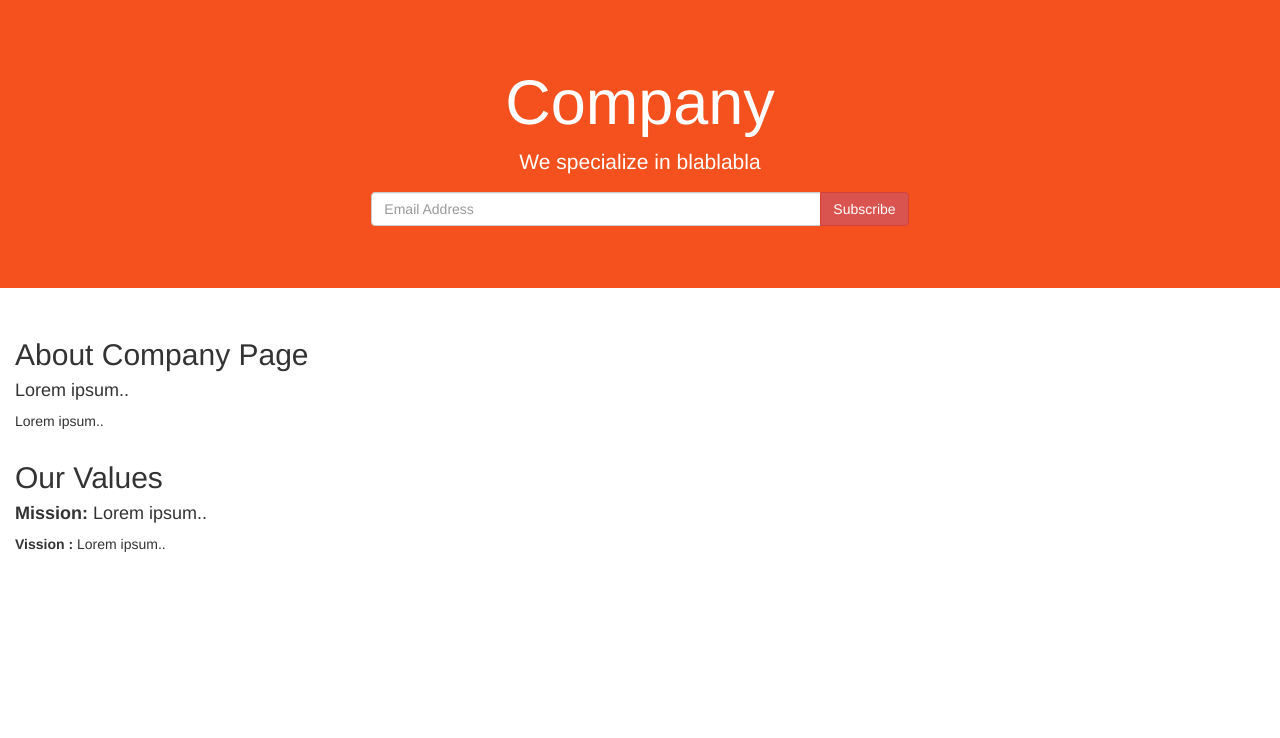
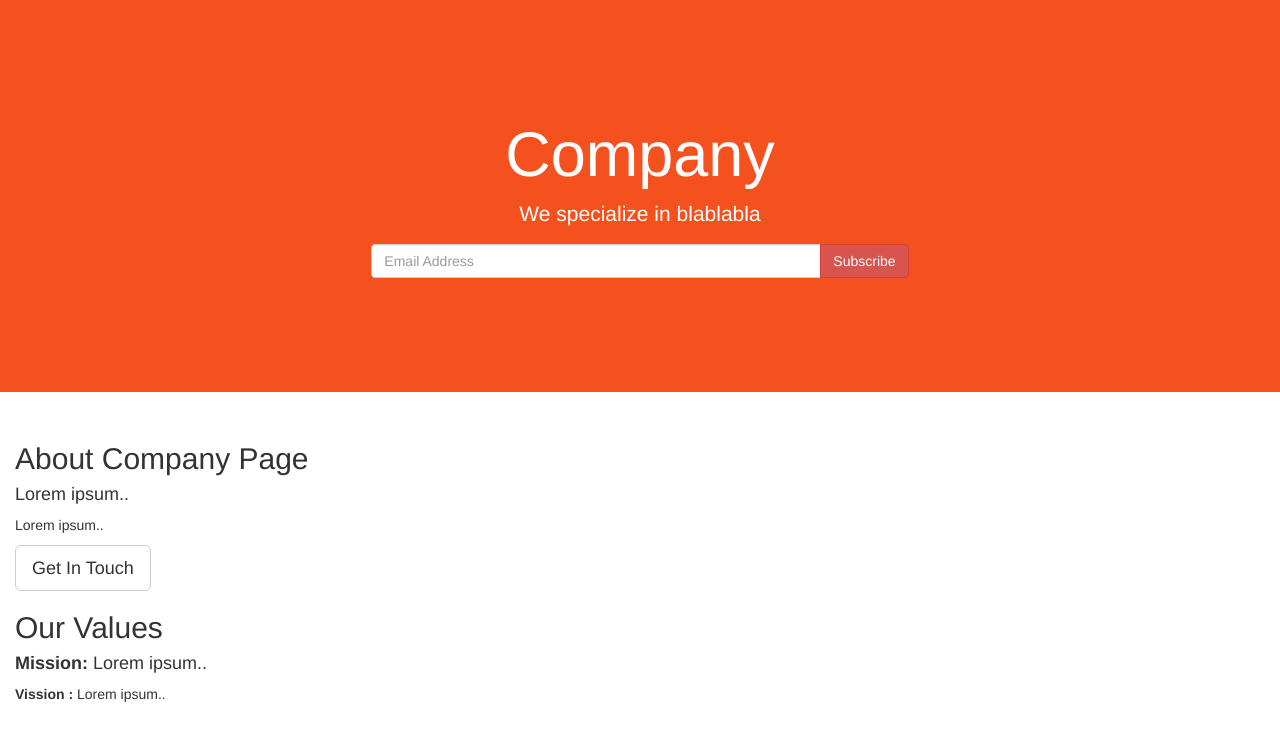
Before and after one commit to javafullstackD/Bootsrap_5_company_website, a plain HTML site: page index.html in a window 1280 px wide. Drawn offline with nearby package versions, Linux system fonts and the light colour scheme.

Commit message:
updated css file

```diff
--- a/index.html
+++ b/index.html
@@ -31,6 +31,7 @@
       <h2>About Company Page</h2>
       <h4>Lorem ipsum..</h4>
       <p>Lorem ipsum..</p>
+      <button type="button" class="btn btn-default btn-lg">Get In Touch</button>
     </div>
 
     <!--Second Container-->
--- a/style.css
+++ b/style.css
@@ -1,6 +1,7 @@
 .jumbotron{
     background-color: #f4511e;  /*orange*/
     color: #ffffff;
+    padding: 100px 25px;
 }
 bg-grey{
     background-color: #f6f6f6;
```
